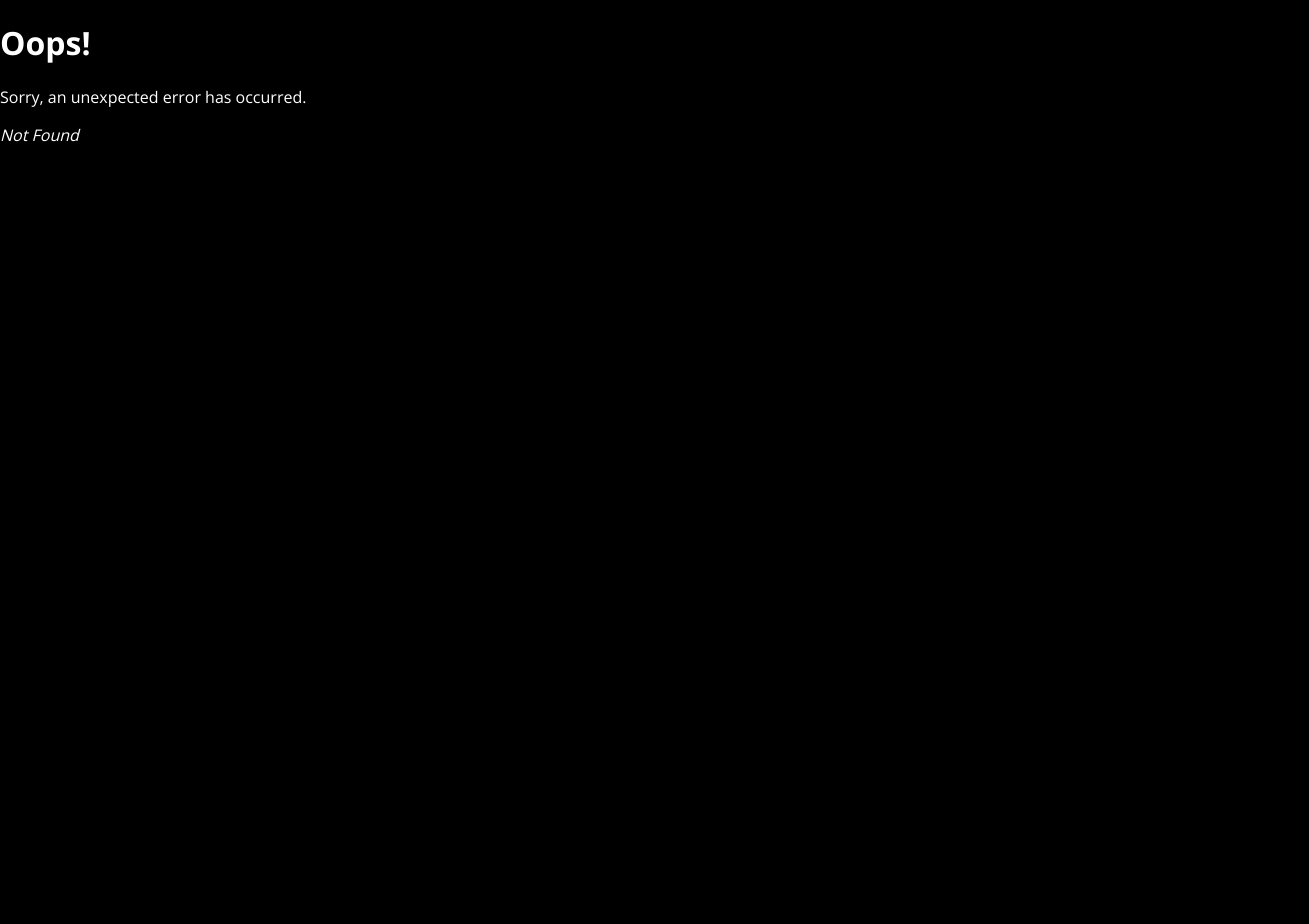
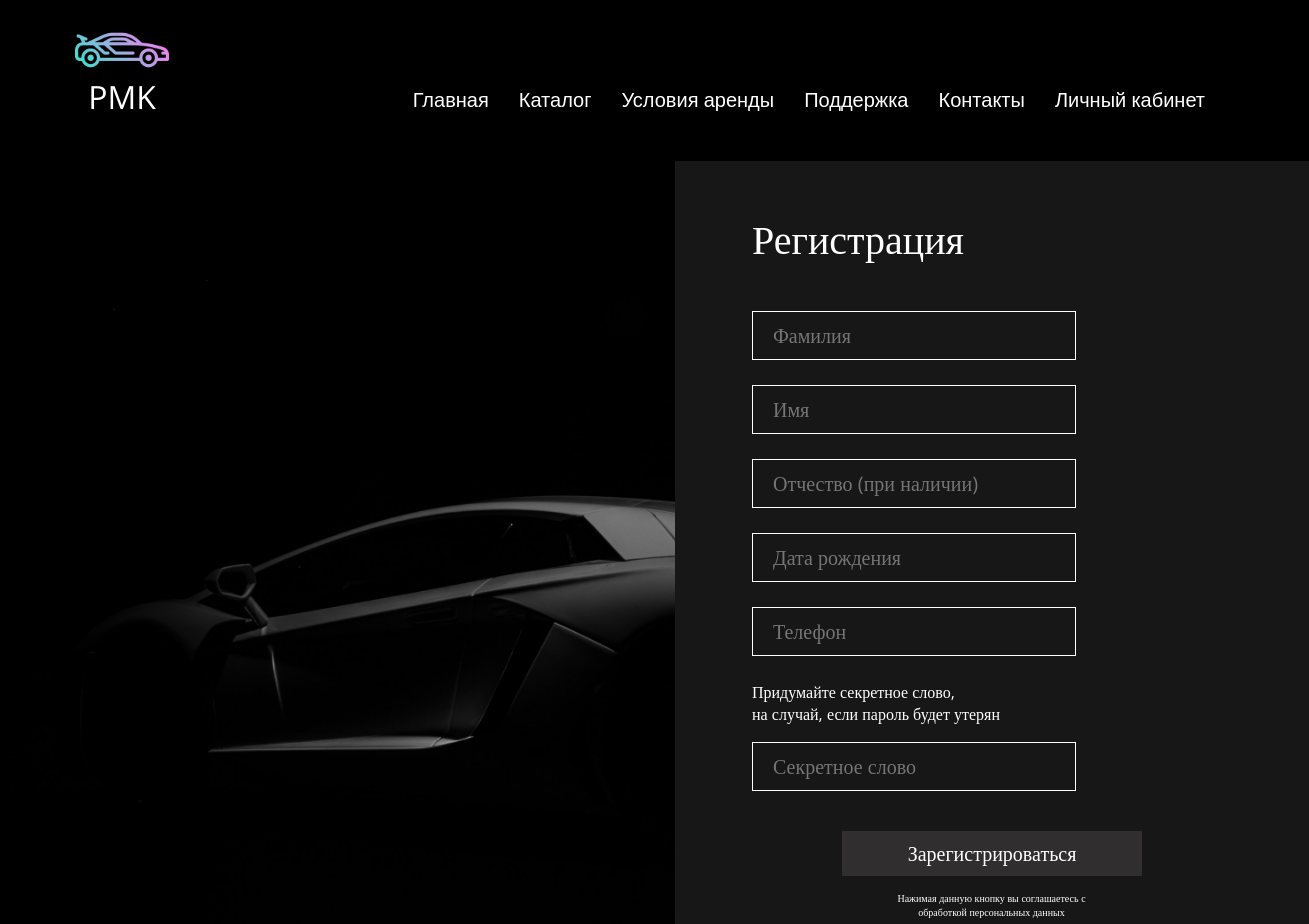
Before and after one commit to plnppt/carPark_client, a React (Create React App) app: page /reg in a window 1280 px wide. Before the commit this address had no page. Shown: the top 924 px of the page, 1309 px wide, since content can reach past the window. Before the commit the page ends 800 px from the top, so only its background shows below. Built offline with nearby package versions, Linux system fonts and the light colour scheme.

Commit message:
add reg page

```diff
--- a/src/assets/css/App.css
+++ b/src/assets/css/App.css
@@ -1,4 +1,5 @@
 @import url('https://fonts.googleapis.com/css2?family=Open+Sans:wght@400;500;600;700&display=swap');
+@import url('https://fonts.googleapis.com/css2?family=Open+Sans:wght@300&display=swap');
 body {
   margin: 0;
   font-family: 'Open Sans', sans-serif, 'Raleway', 'Rubik';
--- a/src/assets/css/Reg.css
+++ b/src/assets/css/Reg.css
@@ -0,0 +1,96 @@
+.reg-page {
+    width: 100%;
+    height: 56.748vw;
+    position: relative;
+}
+.reg-page {
+    background: url("../img/rent/rentBG.jpg") no-repeat top/100%;
+    height: 880px;
+}
+
+.wrapper {
+    max-width: 1575px;
+    padding: 0 75px;
+    margin: 0 auto;
+}
+
+.reg-form {
+    display: block;
+    margin: 30px 600px -10px;
+    width: 480px;
+    height: 670px;
+    padding: 50px 77px 80px;
+    background: #171717;
+}
+
+.reg-form > input {
+    width: 300px;
+    height: 45px;
+}
+
+.reg-form__title {
+    display: block;
+    margin-bottom: 45px;
+    font-family: 'Open Sans';
+    font-style: normal;
+    font-weight: 300;
+    font-size: 40px;
+    color: #FFFFFF;
+}
+
+.regPage__btn {
+    display: block;
+    margin: 0 auto;
+    width: 300px;
+    height: 45px;
+    position: relative;
+    background: #302E2E;
+    font-family: 'Open Sans';
+    font-style: normal;
+    font-weight: 300;
+    font-size: 20px;
+    color: #FFFFFF;
+    border: none;
+}
+
+.regPage__btn::after {
+    position: absolute;
+    top: 60px;
+    left: 48px;
+    display: block;
+    content: "Нажимая данную кнопку вы соглашаетесь с обработкой персональных данных";
+    width: 203px;
+    font-family: 'Open Sans';
+    font-style: normal;
+    font-weight: 300;
+    font-size: 10px;
+    line-height: 14px;
+    text-align: center;
+    color: #FFFFFF;
+}
+
+.rent-form__blockTitle {
+    display: block;
+    margin-bottom: 10px;
+    font-family: 'Open Sans';
+    font-style: normal;
+    font-weight: 300;
+    font-size: 16px;
+    color: #FFFFFF;
+}
+
+input {
+    display: block;
+    width: 100%;
+    height: 45px;
+    font-family: 'Open Sans';
+    font-style: normal;
+    font-weight: 300;
+    font-size: 20px;
+    line-height: 27px;
+    border: 1px solid #FFFFFF;
+    background: #171717;
+    margin-bottom: 25px;
+    padding-left: 20px;
+    color: #FFFFFF;
+}
--- a/src/index.jsx
+++ b/src/index.jsx
@@ -8,6 +8,7 @@ import Main from "./pages/main";
 import CatalogPage from "./pages/catalog";
 import ErrorPage from "./pages/error-page";
 import RentalConditionsPage from "./pages/rental_conditions";
+import RegPage from "./pages/reg";
 
 const router = createBrowserRouter([
     {
@@ -22,6 +23,10 @@ const router = createBrowserRouter([
     {
         path: "/rental",
         element: <RentalConditionsPage/>,
+    },
+    {
+        path: "/reg",
+        element: <RegPage/>,
     }
 ]);
 
--- a/src/pages/reg.jsx
+++ b/src/pages/reg.jsx
@@ -0,0 +1,30 @@
+import Header from "../components/header";
+import Footer from "../components/footer";
+
+export default function RegPage() {
+    return (
+        <>
+            <Header/>
+            <main>
+                <section className="reg-page">
+                    <div className="wrapper">
+                        <form action="" className="reg-form">
+                            <div className="reg-form__title">
+                                Регистрация
+                            </div>
+                            <input className="regPage__input" type="text" placeholder="Фамилия"/>
+                            <input className="regPage__input" type="text" placeholder="Имя"/>
+                            <input className="regPage__input" type="text" placeholder="Отчество (при наличии)"/>
+                            <input className="regPage__input" type="text" placeholder="Дата рождения"/>
+                            <input className="regPage__input" type="text" placeholder="Телефон"/>
+                            <span className="rent-form__blockTitle" style={{marginBottom: '17px'}}>Придумайте секретное слово,<br/> на случай, если пароль будет утерян</span>
+                            <input className="regPage__input" type="text" placeholder="Секретное слово"/>
+                            <button style={{marginTop: '40px'}} className="regPage__btn">Зарегистрироваться</button>
+                        </form>
+                    </div>
+                </section>
+            </main>
+            <Footer/>
+        </>
+    );
+}
```
Also changed, not shown: src/index.js (+8 -2 lines).
